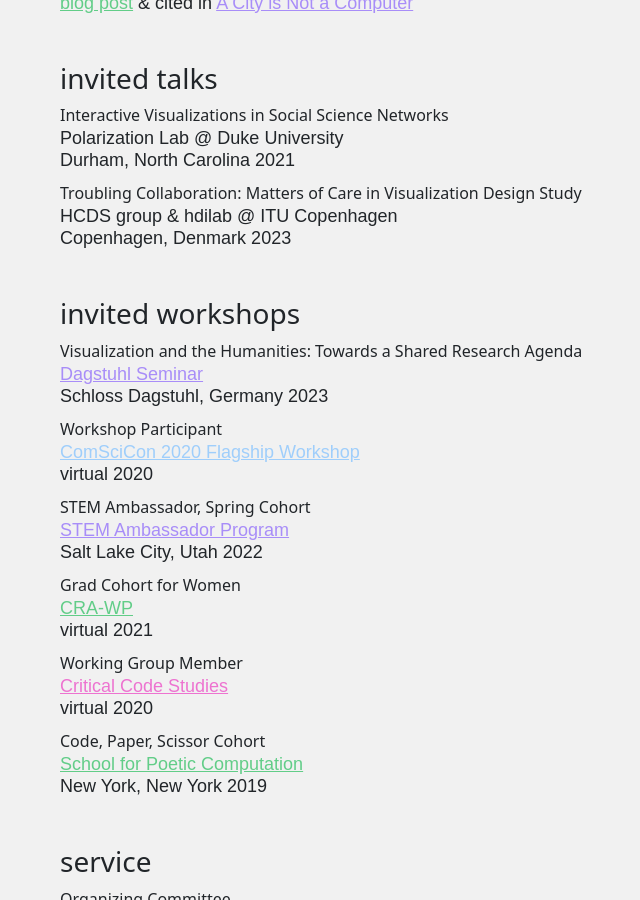
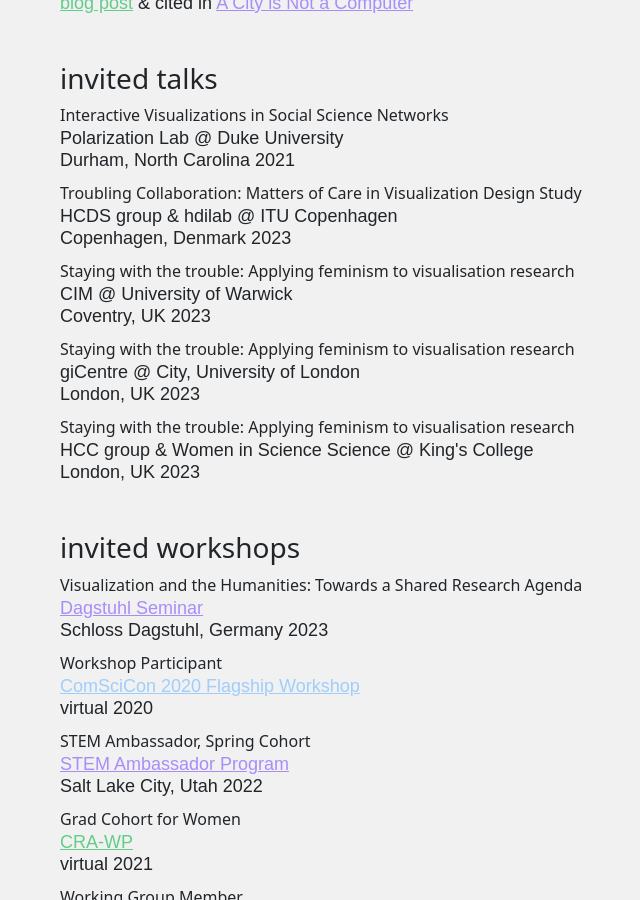
Before and after one commit to gotdairyya/gotdairyya.github.io, a Jekyll site: the page built from cv.md, in a window 1280 px wide and 900 px high, scrolled down 1639 px. Shown: the whole window, without its empty margins (22-662 px from the left). Built offline with Jekyll 4.4.1, drawn with Linux system fonts in a browser that asks for light colours; some web fonts are replaced.

Commit message:
Update CV and talks

```diff
--- a/_data/talks.yml
+++ b/_data/talks.yml
@@ -9,3 +9,18 @@
   year: 2023
   date: 5-2023
   journal: Copenhagen, Denmark
+- title: "Staying with the trouble: Applying feminism to visualisation research"
+  authors: HCC group & Women in Science Science @ King's College
+  year: 2023
+  date: 11-2023
+  journal: London, UK
+- title: "Staying with the trouble: Applying feminism to visualisation research"
+  authors: giCentre @ City, University of London
+  year: 2023
+  date: 11-2023
+  journal: London, UK
+- title: "Staying with the trouble: Applying feminism to visualisation research"
+  authors: CIM @ University of Warwick
+  year: 2023
+  date: 11-2023
+  journal: Coventry, UK
```
Also changed, not shown: index.md (+1 -1 lines), 1 other file.
